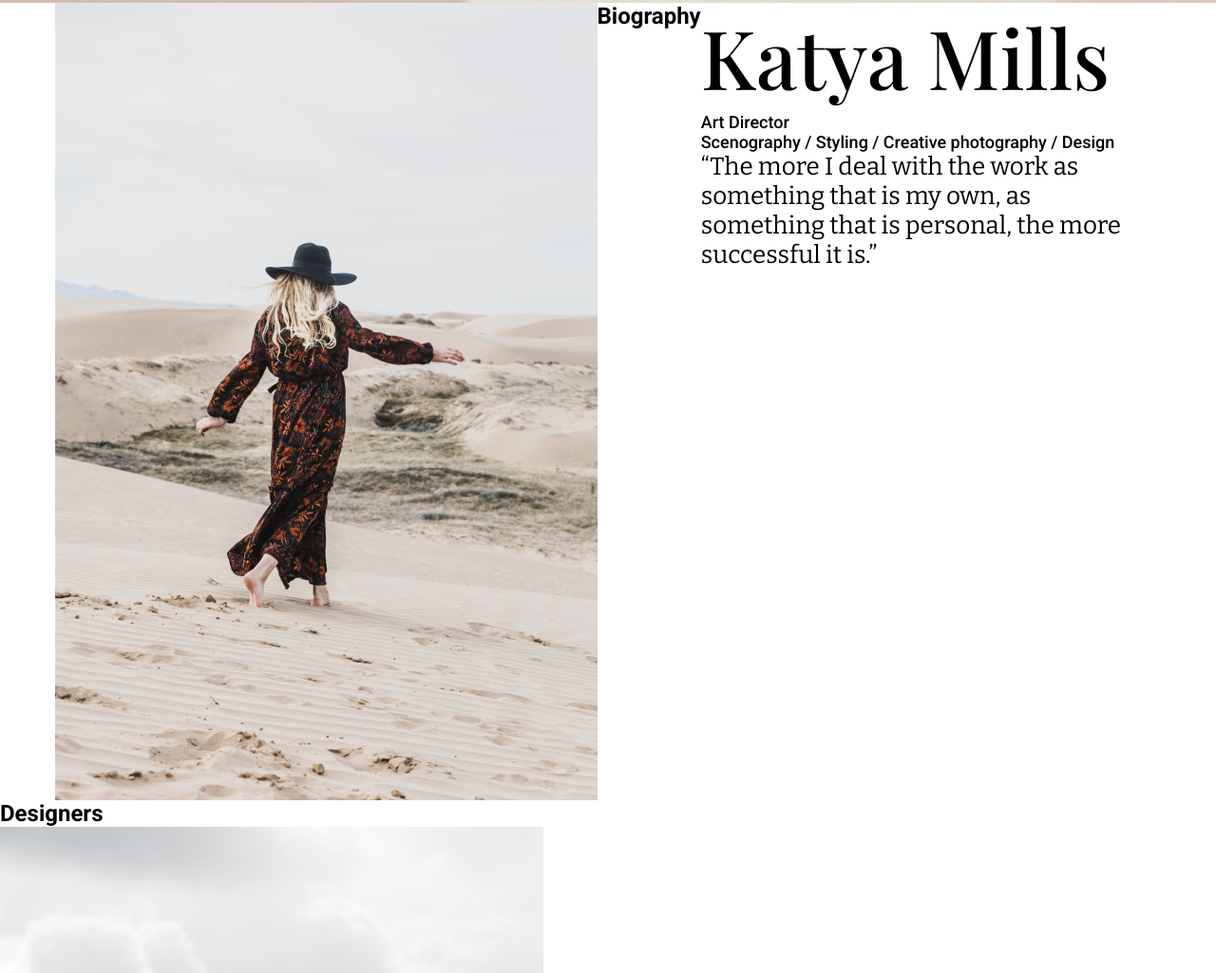
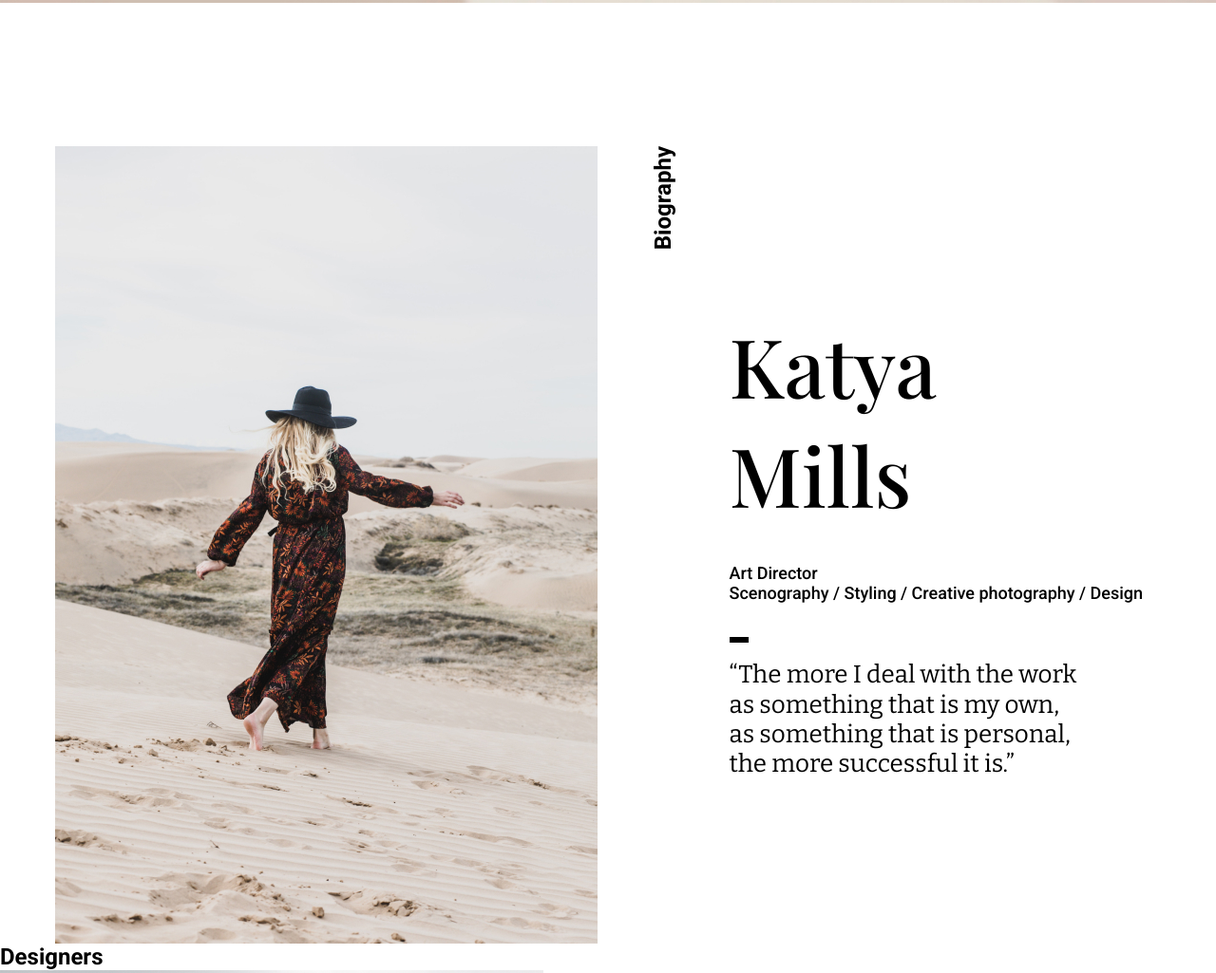
Before and after one commit to drugpamir/otus-css-vorobev, a plain HTML site: page index.html in a window 1280 px wide. Shown: the part 762-1787 px from the top of the page at 95% size. Drawn offline with nearby package versions, Linux system fonts and the light colour scheme; a web font is replaced by a local one.

Commit message:
fixed biography section by perfect pixel

```diff
--- a/index.html
+++ b/index.html
@@ -45,17 +45,23 @@
           src="img/director-katya-mills.jpg"
           alt="Katya Mills"
         />
-        <h3 class="vertical-text">Biography</h3>
+        <h3 class="text-vertical biography-vertical">Biography</h3>
         <div class="biography-description">
-          <h2 class="mills-title">Katya Mills</h2>
+          <h2 class="mills-title">Katya<br />Mills</h2>
           <p class="mills-subtitle">
             Art Director<br />
             Scenography / Styling / Creative photography / Design
           </p>
-          <q class="mills-quote"
-            >The more I deal with the work as something that is my own, as
-            something that is personal, the more successful it is.</q
-          >
+          <div class="mills-quote-container">
+            <svg class="mills-quote-rect">
+              <rect mills-rect width="20" height="6" />
+            </svg>
+            <q class="mills-quote-text"
+              >The more I deal with the work <br />as something that is my own,
+              <br />as something that is personal, <br />the more successful it
+              is.</q
+            >
+          </div>
         </div>
       </section>
       <section id="section-designers">
--- a/style.css
+++ b/style.css
@@ -75,6 +75,11 @@ h3 {
   text-transform: uppercase;
 }
 
+.text-vertical {
+  writing-mode: vertical-lr;
+  transform: rotate(180deg);
+}
+
 header {
   display: flex;
   justify-content: space-between;
@@ -134,23 +139,31 @@ header {
 #section-biography {
   max-width: 1165px;
   max-height: 840px;
-  margin: 0 auto;
+  margin: 151px auto 0;
   display: flex;
+  justify-content: space-between;
   align-items: flex-start;
 
   .biography-image {
-    max-width: fit-content;
-    height: auto;
+    max-width: 50%;
   }
 
   .biography-description {
-    /* flex-basis: 455px; */
     width: 455px;
-    /* height: 840px; */
+    height: 840px;
+    display: flex;
+    flex-direction: column;
+    justify-content: center;
+    gap: 36px;
+  }
+
+  .biography-vertical {
+    /* align-self: self-start; */
   }
 
   .mills-title {
     line-height: 114.64px;
+    /* word-wrap: break-word; */
   }
 
   .mills-subtitle {
@@ -159,9 +172,20 @@ header {
     line-height: 21.09px;
   }
 
-  .mills-quote {
-    font-family: "Bitter", serif;
-    font-size: 26px;
+  .mills-quote-container {
+    display: flex;
+    flex-direction: column;
+    gap: 18px;
+
+    .mills-quote-rect {
+      width: 20px;
+      height: 6px;
+    }
+
+    .mills-quote-text {
+      font-family: "Bitter", serif;
+      font-size: 26px;
+    }
   }
 }
 
```
